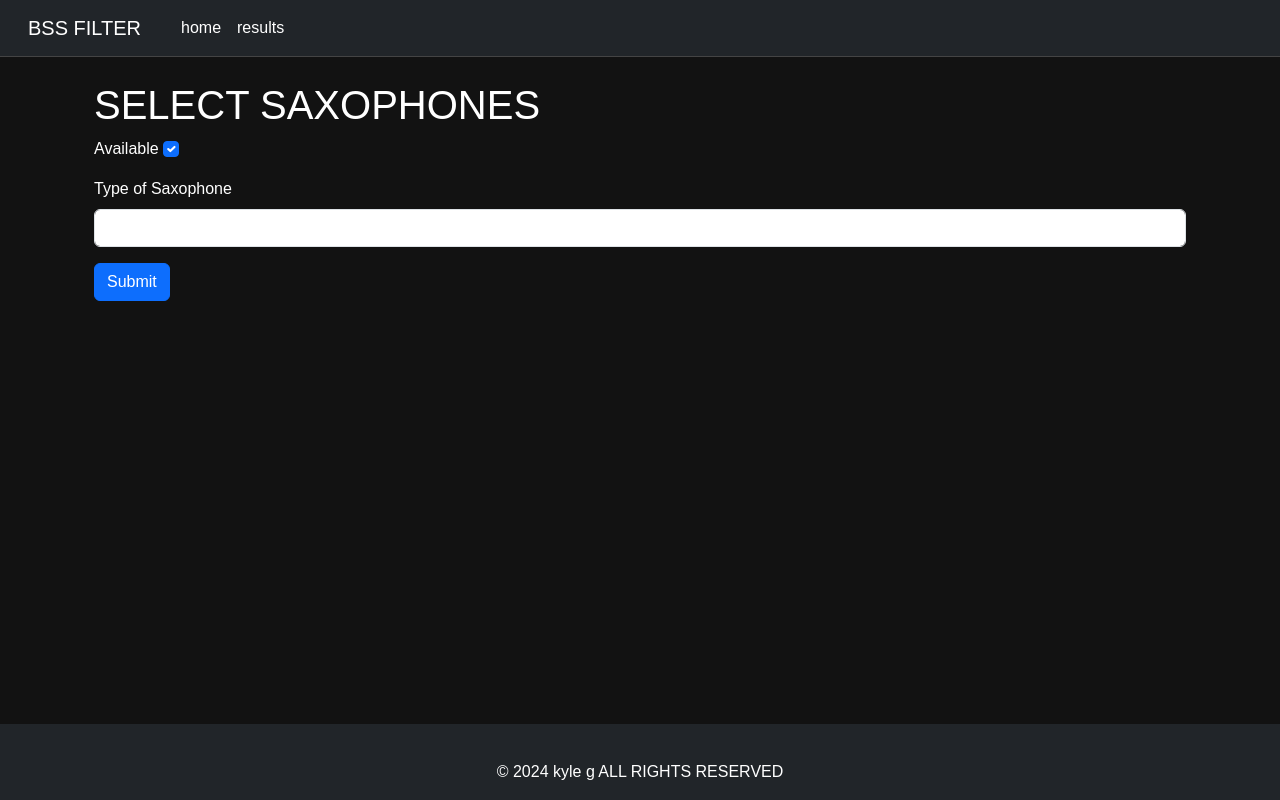
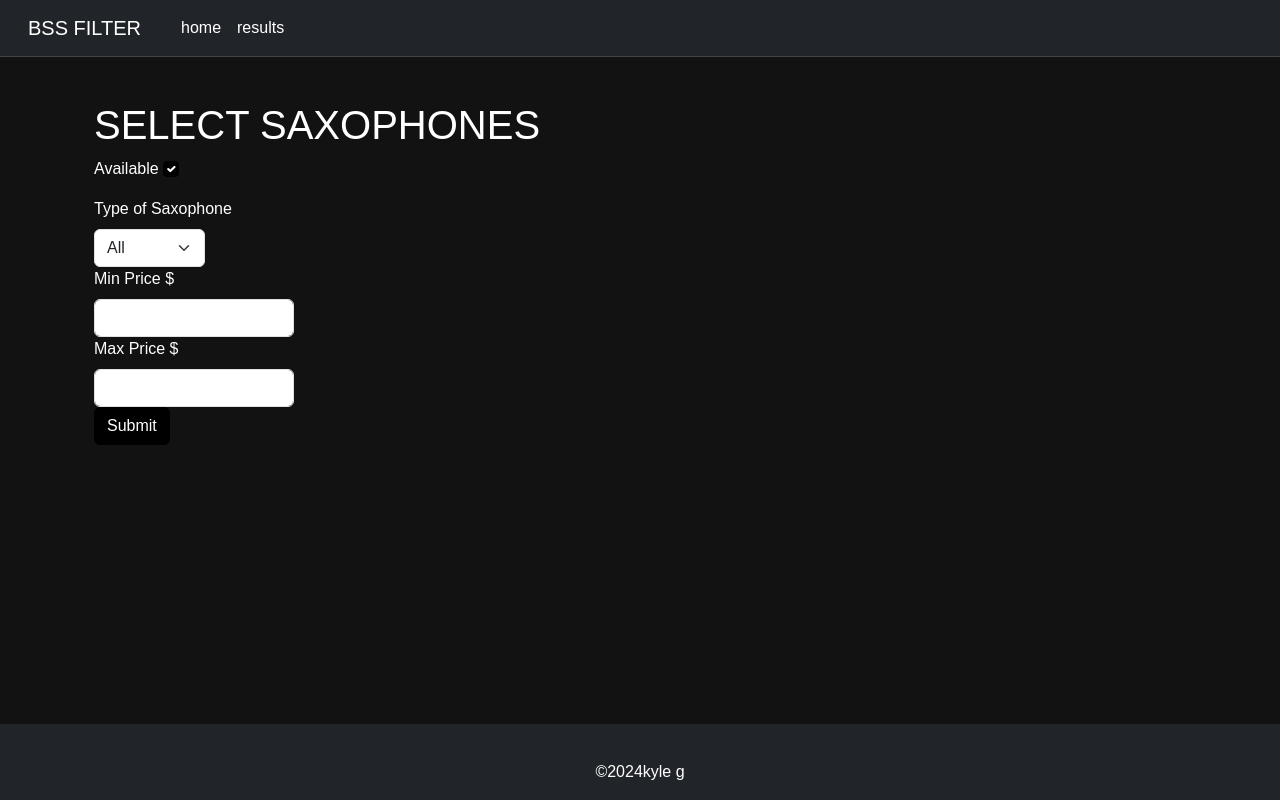
Before and after one commit to kylebryangaffney/Day93, a Flask app: page / in a window 1280 px wide. Run offline with Flask 3, Linux system fonts and the light colour scheme; some libraries are stand-ins or nearby versions.

Commit message:
Update Web Functionality and Layout

```diff
--- a/main.py
+++ b/main.py
@@ -1,8 +1,8 @@
 from flask import Flask, render_template, redirect, url_for, flash, request
 from flask_bootstrap import Bootstrap5
 from flask_wtf import FlaskForm
-from wtforms import SubmitField, BooleanField, StringField
-from wtforms.validators import Optional
+from wtforms import SubmitField, BooleanField, SelectField, IntegerField
+from wtforms.validators import Optional, NumberRange
 from datetime import datetime
 import os
 from saxophone import Saxophone, fetch_saxophones
@@ -13,7 +13,16 @@ Bootstrap5(app)
 
 class SaxSelectorForm(FlaskForm):
     available = BooleanField('Available', default=True)
-    type_of_sax = StringField('Type of Saxophone', validators=[Optional()])
+    type_of_sax = SelectField('Type of Saxophone', choices=[
+        ('all', 'All'),
+        ('soprano', 'Soprano'),
+        ('alto', 'Alto'),
+        ('tenor', 'Tenor'),
+        ('baritone', 'Baritone'),
+        ('other', 'Other'),
+    ], validators=[Optional()])
+    min_price = IntegerField('Min Price $', validators=[Optional(), NumberRange(min=0)])
+    max_price = IntegerField('Max Price $', validators=[Optional(), NumberRange(min=0)])
     submit = SubmitField('Submit')
 
 @app.context_processor
@@ -26,7 +35,9 @@ def home():
     if form.validate_on_submit():
         available = form.available.data
         sax_type = form.type_of_sax.data
-        return redirect(url_for('results', available=available, sax_type=sax_type))
+        min_price = form.min_price.data
+        max_price = form.max_price.data
+        return redirect(url_for('results', available=available, sax_type=sax_type, min_price=min_price, max_price=max_price))
 
     return render_template("index.html", form=form)
 
@@ -34,6 +45,8 @@ def home():
 def results():
     available = request.args.get('available') == 'True'
     sax_type = request.args.get('sax_type', '').strip().lower()
+    min_price = request.args.get('min_price', type=int)
+    max_price = request.args.get('max_price', type=int)
 
     try:
         saxophones = fetch_saxophones()
@@ -41,17 +54,13 @@ def results():
         flash(str(e), 'danger')
         return redirect(url_for('home'))
 
-    if sax_type:
-        filtered_saxophones = [
-            sax for sax in saxophones
-            if (sax.availability == 'Limited Availability' if available else sax.availability == 'Sold Out') and
-               (sax.sax_type.lower() == sax_type)
-        ]
-    else:
-        filtered_saxophones = [
-            sax for sax in saxophones
-            if (sax.availability == 'Limited Availability' if available else sax.availability == 'Sold Out')
-        ]
+    filtered_saxophones = [
+        sax for sax in saxophones
+        if (sax.availability == 'Limited Availability' if available else sax.availability == 'Sold Out') and
+           (sax_type == 'all' or sax.sax_type.lower() == sax_type) and
+           (min_price is None or sax.price >= min_price) and
+           (max_price is None or sax.price <= max_price)
+    ]
 
     return render_template('results.html', saxophones=filtered_saxophones)
 
--- a/static/css/styles.css
+++ b/static/css/styles.css
@@ -1,9 +1,34 @@
-/* styles.css */
-
+/* General body styles */
 body {
+  display: flex;
+  flex-direction: column;
+  min-height: 100vh;
   background-color: #121212;
   color: #ffffff;
   font-family: Poppins, Arial, sans-serif;  /* Add Poppins to the font stack */
+}
+
+/* Container styles */
+.container {
+  flex: 1;
+  margin-top: 20px;
+}
+
+/* Footer styles */
+footer {
+  background-color: #343a40;
+  color: #fff;
+  text-align: center;
+  padding: 1rem 0;
+  position: relative;
+  bottom: 0;
+  width: 100%;
+}
+
+footer div {
+  display: flex;
+  justify-content: center;
+  align-items: center;
 }
 
 /* Override Bootstrap blue with white */
@@ -13,9 +38,7 @@ a {
   color: #ffffff;
 }
 
-
-  /* Other styles remain the same... */
-
+/* Navbar styles */
 .navbar {
   border-bottom: 1px solid #444;
 }
@@ -29,15 +52,55 @@ a {
   color: #cccccc !important;
 }
 
-  .container {
-    margin-top: 20px;
+/* Checkbox styles */
+.form-check-input {
+  background-color: #fff;
+  border-color: #000;
 }
 
-  footer {
+.form-check-input:checked {
+  background-color: #000;
+  border-color: #000;
+}
+
+.form-check-input:checked::after {
+  color: #fff; /* This changes the check mark color to white */
+}
+
+/* Button styles */
+.btn-primary {
+  background-color: #000; /* Background color of the button */
+  border-color: #000; /* Border color of the button */
+  color: #fff; /* Text color of the button */
+}
+
+.btn-primary:hover {
+  background-color: #333; /* Background color of the button on hover */
+  border-color: #333; /* Border color of the button on hover */
+  color: #fff; /* Text color of the button on hover */
+}
+
+/* Smaller select input */
+.smaller-select {
+  width: auto; /* Adjust this value to your preferred width */
+  max-width: 200px; /* Example width, you can change it as needed */
+}
+
+/* Results list styles */
+.list-group-item {
   background-color: #333;
   color: #ffffff;
-    padding: 10px 0;
-    position: fixed;
-    width: 100%;
-    bottom: 0;
+  border: 1px solid #444;
 }
+
+.list-group-item a {
+  color: #cccccc;
+}
+
+.list-group-item a:hover {
+  color: #ffffff;
+}
+
+.list-group-item img {
+  border-radius: 5px;
+}
--- a/templates/base.html
+++ b/templates/base.html
@@ -42,11 +42,12 @@
         </div>
       </div>
     </nav>
-    <div class="container mt-4">{% block content %}{% endblock %}</div>
+    <div class="container mt-4" style="min-height: calc(100vh - 200px)">
+      {% block content %}{% endblock %}
+    </div>
     <footer class="bg-dark text-white text-center py-3 mt-4">
       <div class="container">
-        &copy; <span id="current-year">{{ current_year }}</span> kyle g ALL
-        RIGHTS RESERVED
+        &copy; <span id="current-year">{{ current_year }}</span> kyle g
       </div>
     </footer>
     <script
--- a/templates/index.html
+++ b/templates/index.html
@@ -8,9 +8,17 @@ block content %}
       {{ form.available.label(class="form-check-label") }} {{
       form.available(class="form-check-input") }}
     </div>
-    <div class="mb-3">
+    <div class="form-group">
       {{ form.type_of_sax.label(class="form-label") }} {{
-      form.type_of_sax(class="form-control") }}
+      form.type_of_sax(class="form-select smaller-select") }}
+    </div>
+    <div class="form-group">
+      {{ form.min_price.label(class="form-label") }} {{
+      form.min_price(class="form-control smaller-select") }}
+    </div>
+    <div class="form-group">
+      {{ form.max_price.label(class="form-label") }} {{
+      form.max_price(class="form-control smaller-select") }}
     </div>
     <div class="mb-3">{{ form.submit(class="btn btn-primary") }}</div>
   </form>
```
Also changed, not shown: saxophone.py (+4 -3 lines), templates/results.html (+4 -4 lines). Lines whose indentation alone changed are shown as unchanged.
